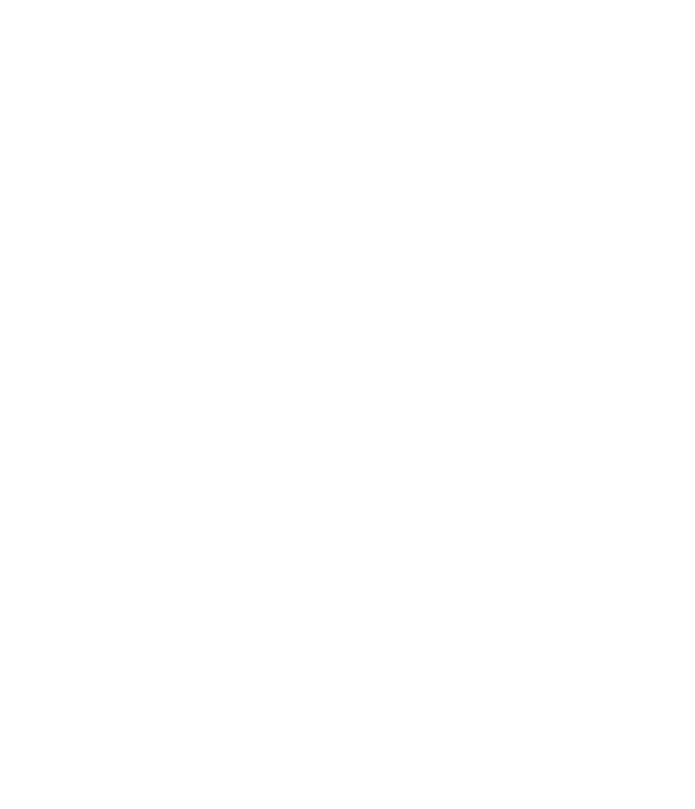
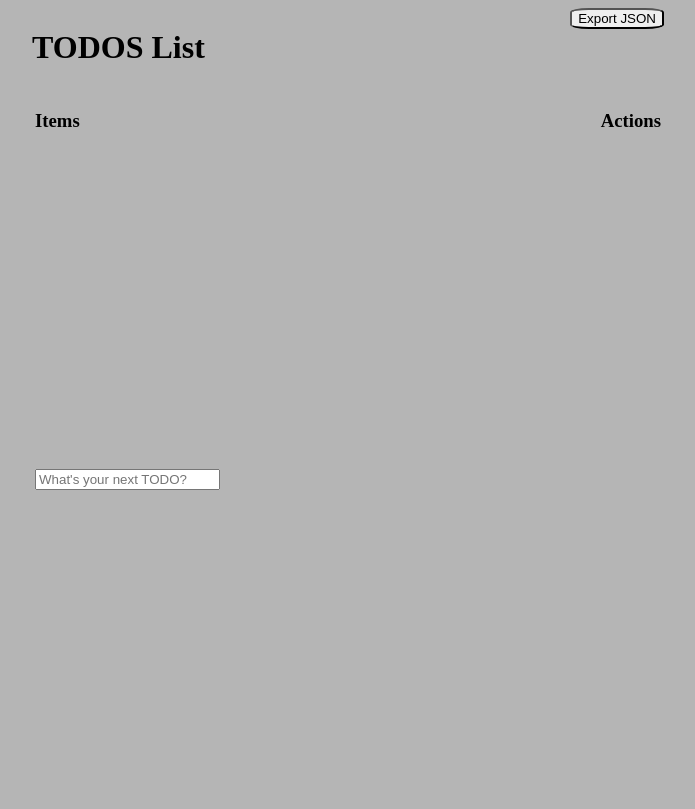
Before and after one commit to adrian-lui/todolist_assignment, a plain HTML site: page index.html in a window 1280 px wide. Shown: the whole page, without its empty margins (292-987 px from the left). Drawn offline with Linux system fonts and the light colour scheme.

Commit message:
created table structure

```diff
--- a/index.html
+++ b/index.html
@@ -4,12 +4,34 @@
     <meta charset="UTF-8">
     <meta http-equiv="X-UA-Compatible" content="IE=edge">
     <meta name="viewport" content="width=device-width, initial-scale=1.0">
+    <link href="styles/style.css" rel="stylesheet">
     <title>TODOS List</title>
 </head>
 <body>
+    <div id="container">
+        <!-- <div id="headBar"> -->
+            <div id="title" class="left"><h1>TODOS List</h1></div>
+            <button id="exportBtn" class=right>Export JSON</button>
+        <!-- </div> -->
+        <table id="todosTable">
+            <thead id="todosHead">
+                <tr>
+                    <th class="left"><h3>Items</h3></th>
+                    <th class="right"><h3>Actions</h3></th>
+                </tr>
+            </thead>
+            <tbody id="todosBody">
+                <tr>
+                    <td>
+                        <input type="text" placeholder="What's your next TODO?">
+                    </td>
+                </tr>
+            </tbody>
+        </table>
+    </div>
     <script type="module">
-        import { hello } from "./scripts/main.js"
-        hello()
+        import { init } from "./scripts/main.js"
+        init()
     </script>
 </body>
 </html>
--- a/scripts/main.js
+++ b/scripts/main.js
@@ -1,3 +1,4 @@
-export function hello() {
-    console.log("hello world")
+export function init() {
+    const tHead = document.getElementById("todosHead")
+    const tBody = document.getElementById("todosBody")
 }
--- a/styles/style.css
+++ b/styles/style.css
@@ -0,0 +1,30 @@
+body {
+    background-color: rgb(181, 181, 181);
+}
+
+#container {
+    max-width: 50%;
+    height: 100vh;
+    margin-left: auto;
+    margin-right: auto;
+}
+
+#title {
+}
+
+#exportBtn {
+    border-radius: 20%;
+}
+
+#todosTable {
+    width: 100%;
+    height: 90vh;
+}
+
+.left {
+    float: left;
+}
+
+.right {
+    float: right;
+}
```
